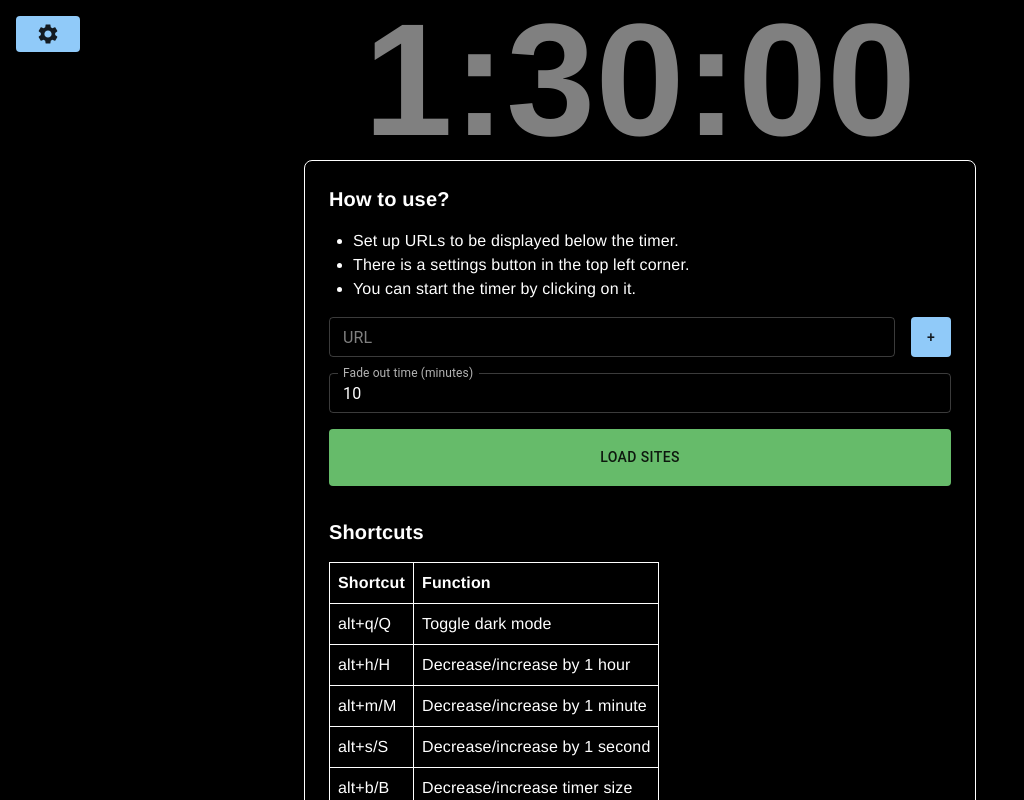
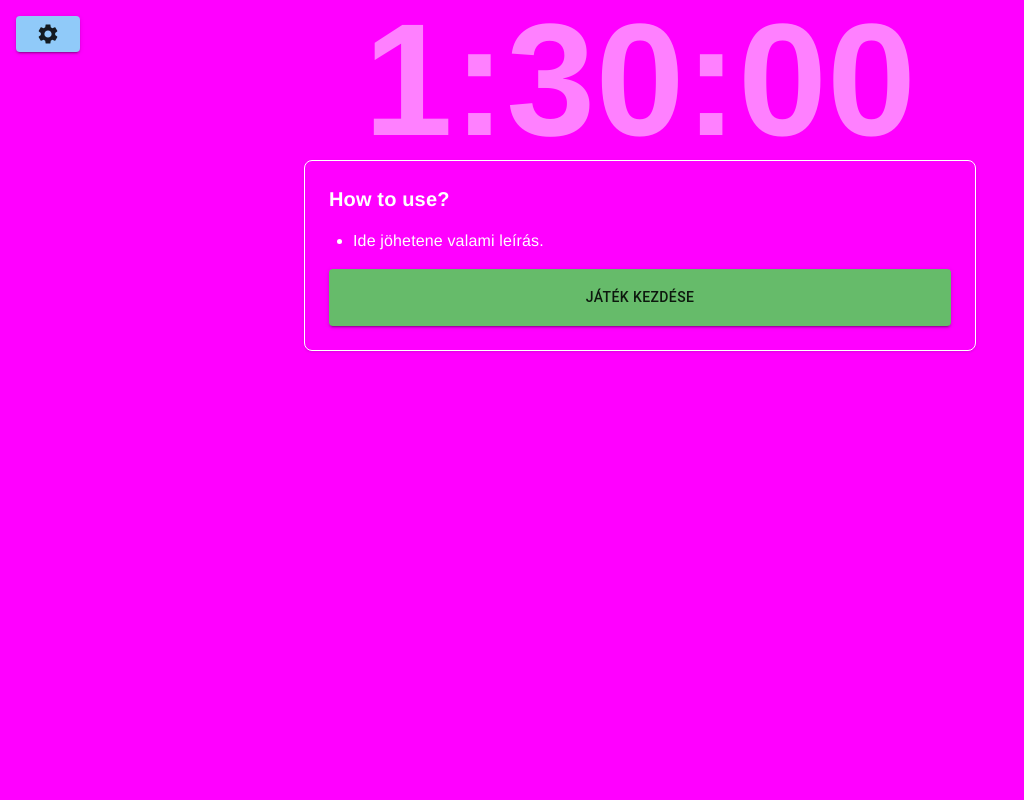
Before and after one commit to fraknoiadam/wordle-championship, a React (Vite) app: page / in a window 1280 px wide. Shown: the whole page, without its empty margins (0-1024 px from the left). Built offline with nearby package versions, Linux system fonts and the light colour scheme.

Commit message:
make initial poc to create the game

```diff
--- a/src/App.tsx
+++ b/src/App.tsx
@@ -6,7 +6,9 @@ import { ContentEmbed } from './components/ContentEmbed';
 import { useTimer } from './hooks/useTimer';
 import { ThemeProvider } from '@mui/material/styles';
 import CssBaseline from '@mui/material/CssBaseline';
+import Button from '@mui/material/Button'; // Add this import
 import { lightTheme, darkTheme } from './theme';
+import { embeddingsList } from './data/embeddings';
 
 const CountdownTimer = () => {
   const [darkMode, setDarkMode] = useState(true);
@@ -18,15 +20,18 @@ const CountdownTimer = () => {
   const [embedFadeOutSec, setEmbedFadeOutSec] = useState(0);
   const timerRef = useRef<HTMLDivElement>(null);
   const [timerHeight, setTimerHeight] = useState(0);
-
+  const [currentIndex, setCurrentIndex] = useState(0);
+  const currentEmbedding = embeddingsList[currentIndex];
+  const [numberOfSuccess , setNumberOfSuccess] = useState(0);
   const { time, paused, addSecondsToTimer, toggleTimer } = useTimer(90*60*1000);
   const remainingSeconds = time.seconds+time.minutes*60+time.hours*3600;
 
-  const processSetupFormSubmission = (newLinks: string[], linkSwitchDurationSec: number, embedFadeOutSec: number) => {
-    setLinks(newLinks);
-    setLinkSwitchDurationSec(linkSwitchDurationSec);
+  const processSetupFormSubmission = () => {
     setShowForm(false);
-    setEmbedFadeOutSec(embedFadeOutSec);
+    // Start the timer when form is submitted
+    if (paused) {
+      toggleTimer();
+    }
 
     // Request fullscreen on form submission
     try {
@@ -34,6 +39,11 @@ const CountdownTimer = () => {
     } catch (error) {
       console.warn('Failed to enter fullscreen mode:', error);
     }
+  };
+
+  const handleNextEmbedding = (success: boolean) => {
+    setNumberOfSuccess(success ? numberOfSuccess+1 : numberOfSuccess);
+    setCurrentIndex((prevIndex) => (prevIndex + 1));
   };
 
   useEffect(() => {
@@ -86,7 +96,7 @@ const CountdownTimer = () => {
   return (
     <ThemeProvider theme={darkMode ? darkTheme : lightTheme}>
       <CssBaseline />
-      <div className="h-screen w-screen overflow-hidden">
+      <div className="h-screen w-screen overflow-hidden" style={{ backgroundColor: currentEmbedding.color }}>
         <SettingsMenu
           darkMode={darkMode}
           setDarkMode={setDarkMode}
@@ -101,15 +111,14 @@ const CountdownTimer = () => {
             isPaused={paused}
             fontSize={fontSize}
             marginBottom={marginBottom}
-            onClick={toggleTimer}
+            /*onClick={toggleTimer}*/
           />
-        </div>
 
         {showForm && <TimerSetupForm
           onStart={processSetupFormSubmission}
         />}
 
-        {!showForm && remainingSeconds > embedFadeOutSec-5 && (
+        {/* {!showForm && remainingSeconds > embedFadeOutSec-5 && (
             <div className={`transition-opacity ease-out duration-4000 ${remainingSeconds < embedFadeOutSec ? 'opacity-0' : 'opacity-100'}`}>
             <ContentEmbed
               links={links}
@@ -117,7 +126,48 @@ const CountdownTimer = () => {
               timerHeight={timerHeight}
             />
             </div>
-        )}
+        )} */}
+        {!showForm && <div>
+          <h1>{currentIndex+1}. játék: {currentEmbedding.title}</h1>
+          <Button
+            variant="contained"
+            onClick={() => handleNextEmbedding(true)}
+            color="success"
+          >
+            Sikerült a feladat
+          </Button>
+          <Button
+            variant="contained"
+            onClick={() => handleNextEmbedding(false)}
+            color="error"
+          >
+            Nem sikerült, vagy átugrom a pályát.
+          </Button>
+
+
+          <p>Eddig {numberOfSuccess} sikeres és {currentIndex - numberOfSuccess} sikertelen próbálkozásod volt.</p>
+
+          <p>{currentEmbedding.text}</p>
+
+          <p>Ha nem töltene be az oldal, akkor kattints ide: <a href
+          ={currentEmbedding.link}>{currentEmbedding.link}</a></p>
+        </div>}
+        </div>
+
+        {!showForm &&
+        <div
+          style={{
+            height: `calc(100vh - ${timerHeight}px)`,
+          }}
+        >
+          <iframe
+            src={currentEmbedding.link}
+            width="100%"
+            height="100%"
+            title={currentEmbedding.title}
+          ></iframe>
+        </div>
+        }
 
       </div>
     </ThemeProvider>
--- a/src/components/TimerSetupForm.tsx
+++ b/src/components/TimerSetupForm.tsx
@@ -2,32 +2,8 @@ import { useState } from 'react';
 import { Card, CardContent } from './ui/card';
 import { Box, Button, TextField } from '@mui/material';
 
-interface TimerSetupFormProps {
-  onStart: (
-    links: string[],
-    animationPauseTime: number,
-    embedFadeOutSec: number,
-  ) => void;
-}
 
-export const TimerSetupForm = ({ onStart }: TimerSetupFormProps) => {
-  const [links, setLinks] = useState(['']);
-  const [linkSwitchDurationSec, setLinkSwitchDurationSec] = useState(15);
-  const [embedFadeOutMin, setEmbedFadeOutMin] = useState(10);
-
-
-  const addLink = () => {
-    setLinks(prev => [...prev, '']);
-  };
-
-  const updateLink = (index: number, value: string) => {
-    setLinks(prev => prev.map((link, i) => i === index ? value : link));
-  };
-
-  const handleStart = () => {
-    onStart(links, linkSwitchDurationSec, embedFadeOutMin*60);
-  };
-
+export const TimerSetupForm = ({ onStart }: any) => {
   return (
     <Card className="max-w-2xl mx-auto">
       <CardContent
@@ -36,104 +12,17 @@ export const TimerSetupForm = ({ onStart }: TimerSetupFormProps) => {
       >
         <h3 className="text-xl font-bold mb-4">How to use?</h3>
         <ul className="list-disc pl-6 mb-4">
-            <li>Set up URLs to be displayed below the timer.</li>
-            <li>There is a settings button in the top left corner.</li>
-            <li>You can start the timer by clicking on it.</li>
+            <li>Ide jöhetene valami leírás.</li>
         </ul>
-
-        <div className="space-y-4">
-          {links.map((link, index) => (
-            <Box key={index} sx={{ display: 'flex', gap: 2 }}>
-              <TextField
-              fullWidth
-              size="small"
-              value={link}
-              onChange={(e) => updateLink(index, e.target.value)}
-              placeholder="URL"
-              sx={{ flex: 1 }}
-              />
-              {index === links.length - 1 && (
-              <Button
-                variant="contained"
-                onClick={addLink}
-                sx={{ minWidth: '40px', px: 1 }}
-              >
-                +
-              </Button>
-              )}
-            </Box>
-          ))}
-
-          {links.length > 1 && (
-            <Box sx={{ my: 2 }}>
-              <TextField
-              fullWidth
-              size="small"
-              type="number"
-              label="Link switch time (seconds)"
-              value={linkSwitchDurationSec}
-              onChange={(e) => setLinkSwitchDurationSec(Math.max(1, Number(e.target.value)))}
-              />
-            </Box>
-
-          )}
-          <Box sx={{ my: 2 }}>
-            <TextField
-            fullWidth
-            size="small"
-            type="number"
-            label="Fade out time (minutes)"
-            value={embedFadeOutMin}
-            onChange={(e) => setEmbedFadeOutMin(Math.max(0, Number(e.target.value)))}
-            />
-          </Box>
-
-
             <Button
-            onClick={handleStart}
+            onClick={() => onStart()}
             variant="contained"
             color="success"
             fullWidth
             sx={{ p: 2 }}
             >
-            Load sites
+            Játék kezdése
             </Button>
-
-        </div>
-
-        <div className="mt-8">
-          <h3 className="text-xl font-bold mb-4">Shortcuts</h3>
-          <table>
-            <thead>
-              <tr>
-                <th className="border p-2 text-left">Shortcut</th>
-                <th className="border p-2 text-left">Function</th>
-              </tr>
-            </thead>
-            <tbody>
-              <tr>
-                <td className="border p-2">alt+q/Q</td>
-                <td className="border p-2">Toggle dark mode</td>
-              </tr>
-              <tr>
-                <td className="border p-2">alt+h/H</td>
-                <td className="border p-2">Decrease/increase by 1 hour</td>
-              </tr>
-              <tr>
-                <td className="border p-2">alt+m/M</td>
-                <td className="border p-2">Decrease/increase by 1 minute</td>
-              </tr>
-              <tr>
-                <td className="border p-2">alt+s/S</td>
-                <td className="border p-2">Decrease/increase by 1 second</td>
-              </tr>
-              <tr>
-                <td className="border p-2">alt+b/B</td>
-                <td className="border p-2">Decrease/increase timer size</td>
-              </tr>
-            </tbody>
-          </table>
-        </div>
       </CardContent>
     </Card>
   );
--- /dev/null
+++ b/src/data/embeddings.tsx
@@ -0,0 +1,28 @@
+export interface EmbeddingItem {
+  link: string;
+  text: string;
+  color: string;
+  title: string;
+}
+
+export const embeddingsList: EmbeddingItem[] = [
+  {
+    link: "https://docs.google.com/spreadsheets/d/1ae9sUdlMhzYTGhWabMaJ4B9VZvnPGP_Hhs-NQ77BjY8/edit?gid=0#gid=0",
+    text: "First embedding content",
+    color: "#ff00ff",
+    title: "First Embedding"
+  },
+  {
+    link: "https://example.com/embed2",
+    text: "Second embedding content",
+    color: "#d1fae5",
+    title: "Second Embedding"
+  },
+  {
+    link: "https://example.com/embed3",
+    text: "Third embedding content",
+    color: "#fee2e2",
+    title: "Third Embedding"
+  },
+  // Add more items as needed
+];
```
